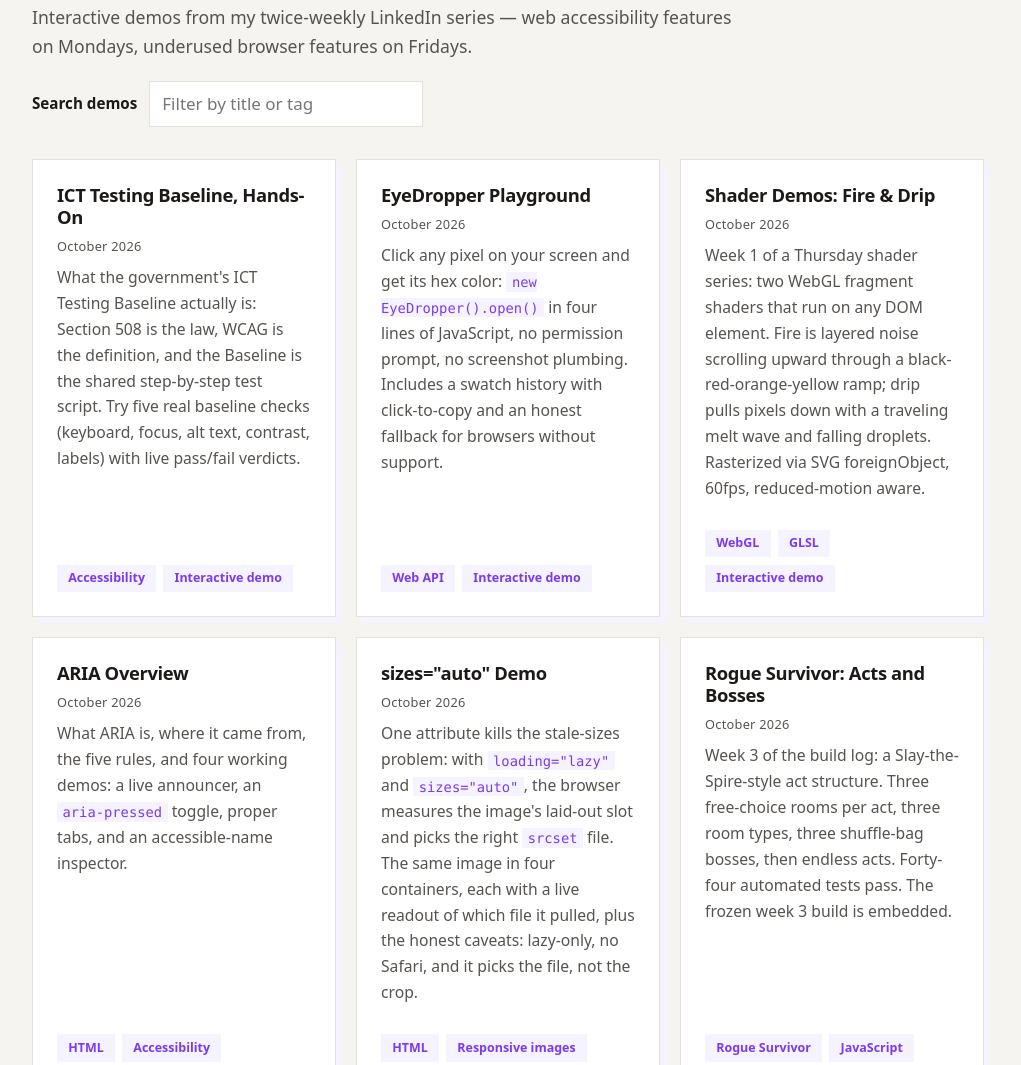
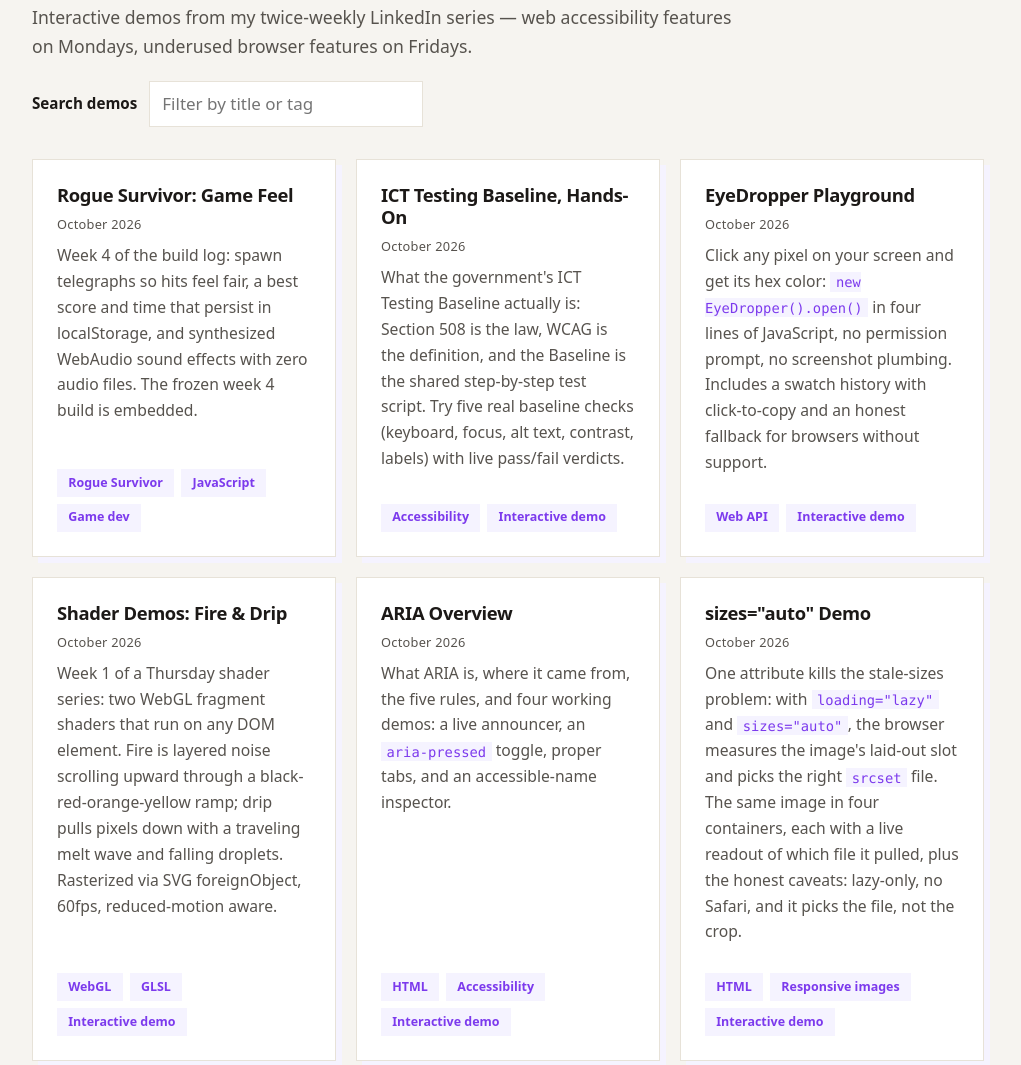
Before and after one commit to SydBal/sydbal.github.io, a plain HTML site: page index.html in a window 1280 px wide. Shown: the part 4677-5742 px from the top of the page, without its empty margins (132-1153 px from the left). Drawn offline with Linux system fonts and the light colour scheme.

Commit message:
Demos card: Rogue Survivor game feel (week 4)

```diff
--- a/index.html
+++ b/index.html
@@ -313,6 +313,12 @@
             <p>Week 3 of the build log: a Slay-the-Spire-style act structure. Three free-choice rooms per act, three room types, three shuffle-bag bosses, then endless acts. Forty-four automated tests pass. The frozen week 3 build is embedded.</p>
             <ul class="tags" aria-label="Technologies"><li>Rogue Survivor</li><li>JavaScript</li><li>Game dev</li></ul>
           </article>
+          <article class="card" data-published="2026-10-21">
+            <h3><a href="https://dominic.balass.one/rogue-survivor-gamefeel/" target="_blank" rel="noopener">Rogue Survivor: Game Feel</a></h3>
+            <p class="card-date">October 2026</p>
+            <p>Week 4 of the build log: spawn telegraphs so hits feel fair, a best score and time that persist in localStorage, and synthesized WebAudio sound effects with zero audio files. The frozen week 4 build is embedded.</p>
+            <ul class="tags" aria-label="Technologies"><li>Rogue Survivor</li><li>JavaScript</li><li>Game dev</li></ul>
+          </article>
           <article class="card" data-published="2026-10-03">
             <h3><a href="https://dominic.balass.one/visual-pitch-pipe-demo/" target="_blank" rel="noopener">Visual Pitch Pipe</a></h3>
             <p class="card-date">October 2026</p>
```
